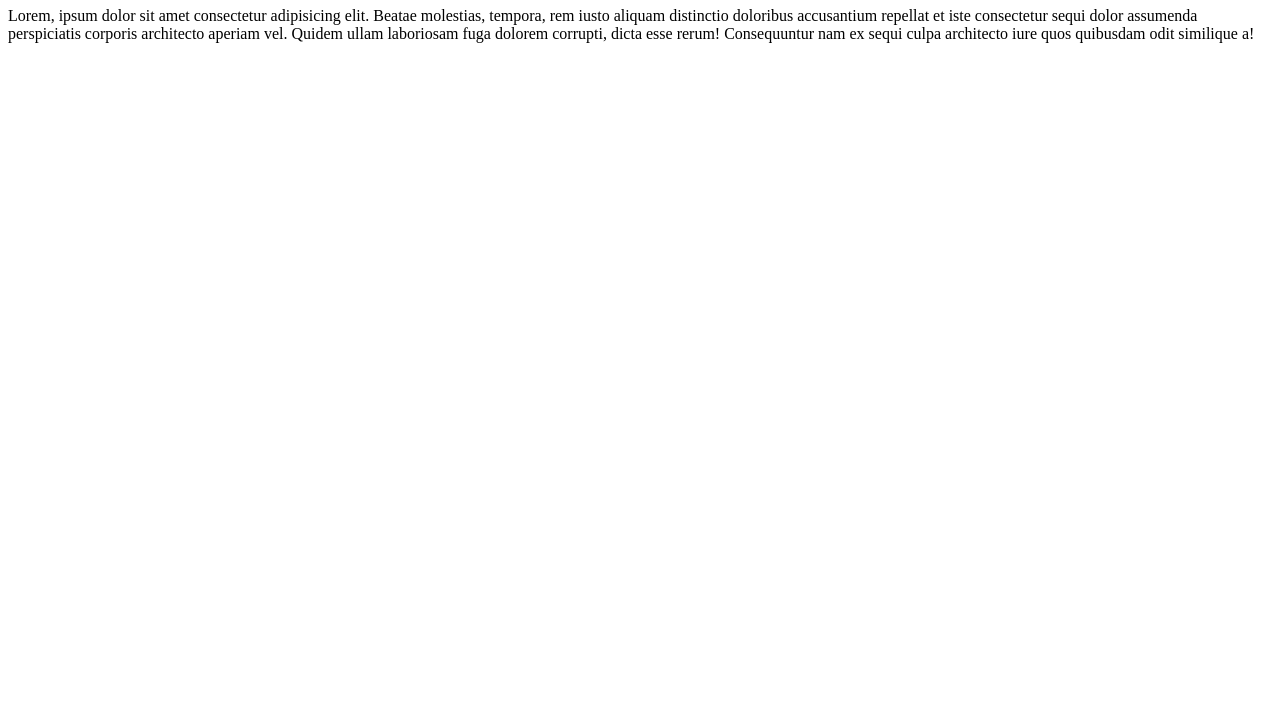
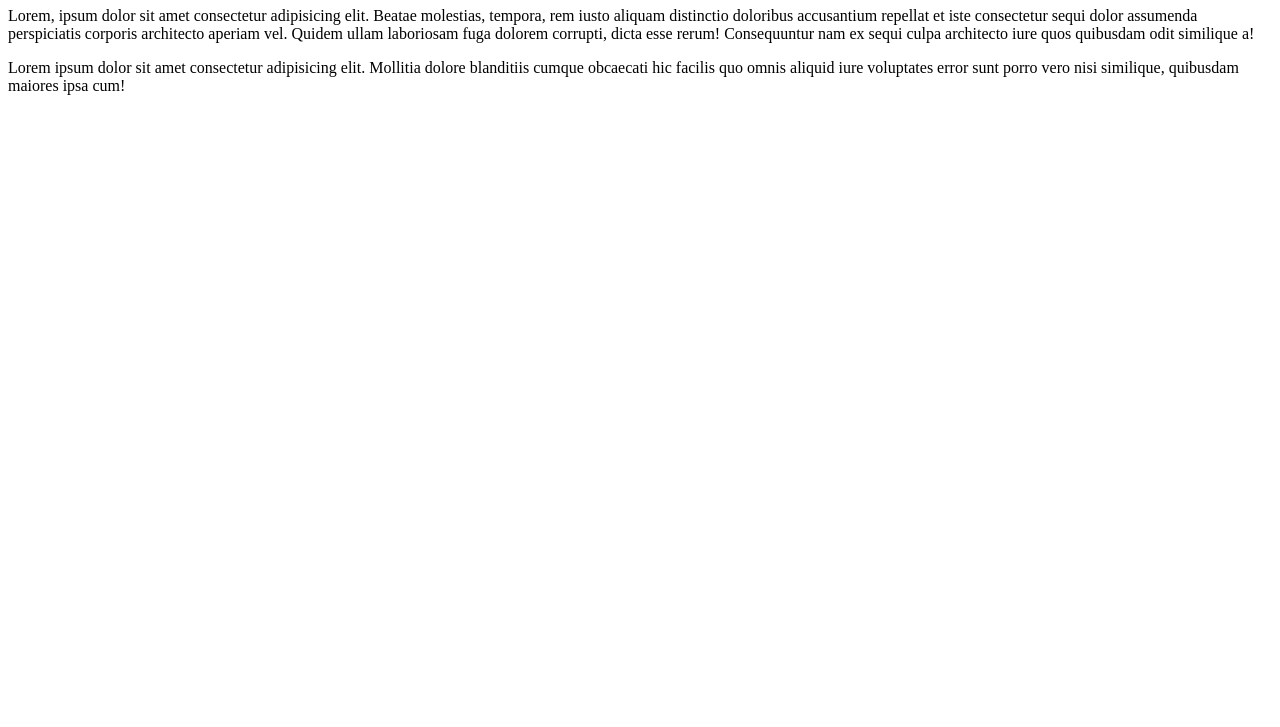
Before and after one commit to joydev136/Test-16-5, a plain HTML site: page index.html in a window 1280 px wide. Shown: the part 73-800 px from the top of the page. Drawn offline with Linux system fonts and the light colour scheme.

Commit message:
Test for Cherry_pick

```diff
--- a/index.html
+++ b/index.html
@@ -9,6 +9,6 @@
 <body>
   <h1>This is Index.html Page...</h1>
   <p>Lorem, ipsum dolor sit amet consectetur adipisicing elit. Beatae molestias, tempora, rem iusto aliquam distinctio doloribus accusantium repellat et iste consectetur sequi dolor assumenda perspiciatis corporis architecto aperiam vel. Quidem ullam laboriosam fuga dolorem corrupti, dicta esse rerum! Consequuntur nam ex sequi culpa architecto iure quos quibusdam odit similique a!</p>
-
+  <p class="cherry_pick">Lorem ipsum dolor sit amet consectetur adipisicing elit. Mollitia dolore blanditiis cumque obcaecati hic facilis quo omnis aliquid iure voluptates error sunt porro vero nisi similique, quibusdam maiores ipsa cum!</p>
 </body>
 </html>
```
